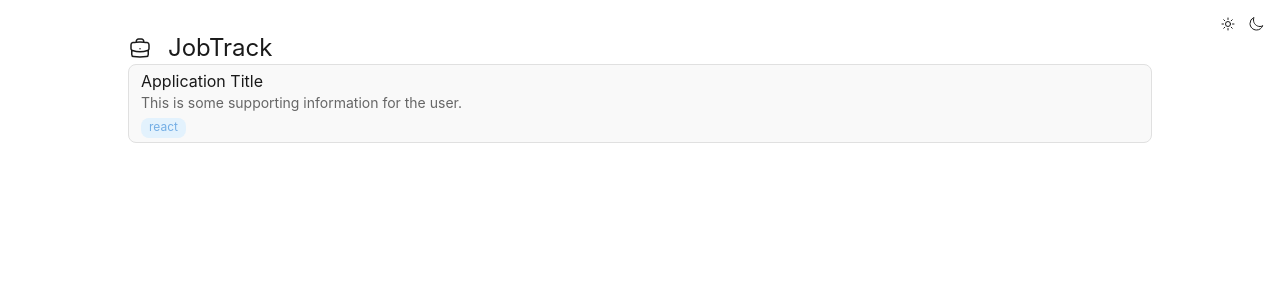
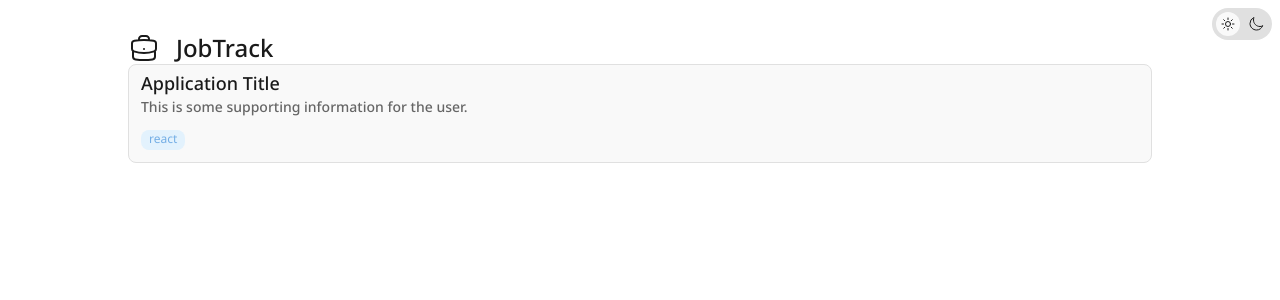
Before and after one commit to jedsilvan/JobTrack, a React (Vite) app in the folder frontend/: page / in a window 1280 px wide. Shown: the top 300 px of the page. Built offline with nearby package versions, Linux system fonts and the light colour scheme.

Commit message:
feat: UI tweaks

```diff
--- a/frontend/src/App.tsx
+++ b/frontend/src/App.tsx
@@ -10,8 +10,8 @@ function App() {
       <Theme />
       <div className="max-w-screen-lg mx-auto my-8">
         <div className="flex items-center gap-4">
-          <BriefcaseIcon className="size-6" />
-          <h1 className="text-2xl text-primary">JobTrack</h1>
+          <BriefcaseIcon className="size-8" />
+          <h1 className="text-2xl text-primary font-medium">JobTrack</h1>
         </div>
         <Card />
       </div>
--- a/frontend/src/components/Card.tsx
+++ b/frontend/src/components/Card.tsx
@@ -2,9 +2,9 @@ import Pill from "./Pill";
 
 export default function Card() {
     return (
-        <div className="bg-(--color-card) rounded-lg border-1 border-solid border-border py-1 px-3">
-            <h1 className="text-primary text-base">Application Title</h1>
-            <p className="text-secondary text-sm">This is some supporting information for the user.</p>
+        <div className="bg-(--color-card) rounded-lg border-1 border-solid border-border pt-1 pb-3 px-3">
+            <h1 className="text-primary text-base font-medium text-lg">Application Title</h1>
+            <p className="text-secondary text-sm mb-2 font-medium">This is some supporting information for the user.</p>
             <Pill />
         </div>
     )
--- a/frontend/src/components/Theme.tsx
+++ b/frontend/src/components/Theme.tsx
@@ -28,14 +28,14 @@ export default function ThemeToggle() {
   }, [isDark])
 
   return (
-    <div className="flex gap-1 bg-(--bg-light-100) dark:bg-(--bg-dark-200) w-fit p-1 rounded-full absolute right-2 top-2">
+    <div className="flex gap-1 bg-(--color-border) w-fit p-1 rounded-full absolute right-2 top-2">
       <SunIcon
-        className={`size-6 p-1 cursor-pointer ${!isDark ? 'bg-(--bg-dark-100) rounded-full' : ''}`}
+        className={`size-6 p-1 cursor-pointer ${!isDark ? 'bg-(--color-card) rounded-full' : ''}`}
         onClick={() => setIsDark(false)}
         aria-label="Set light theme"
       />
       <MoonIcon
-        className={`size-6 p-1 cursor-pointer ${isDark ? 'bg-(--bg-dark-100) rounded-full' : ''}`}
+        className={`size-6 p-1 cursor-pointer ${isDark ? 'bg-(--color-card) rounded-full' : ''}`}
         onClick={() => setIsDark(true)}
         aria-label="Set dark theme"
       />
--- a/frontend/src/index.css
+++ b/frontend/src/index.css
@@ -1,9 +1,6 @@
-@import url('https://fonts.googleapis.com/css2?family=Inter:ital,opsz,wght@0,14..32,100..900;1,14..32,100..900&display=swap');
+@import url('https://fonts.googleapis.com/css2?family=Noto+Sans:ital,wght@0,100..900;1,100..900&display=swap');
 @import "tailwindcss";
 
-/* @custom-variant dark (&:where(.dark, .dark *)); */
-/* @custom-variant dark (&:where([data-theme=dark], [data-theme=dark] *)); */
-
-@theme {
-  --font-sans: 'Inter', ui-sans-serif, system-ui, sans-serif;
+:root {
+  --default-font-family: "Noto Sans", sans-serif;
 }
```
